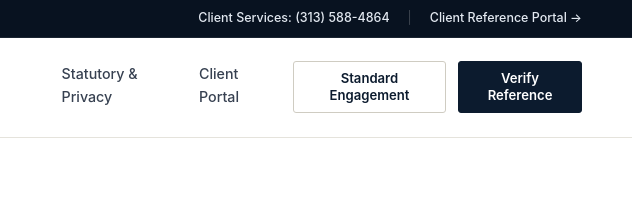
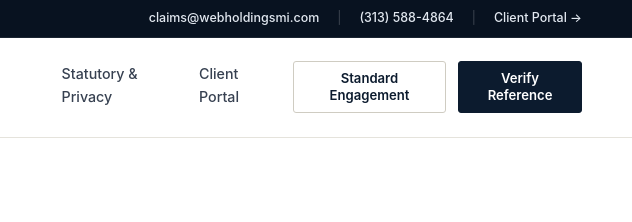
Before and after one commit to drcinc340/webholdingsmi, a plain HTML site: page index.html in a window 1280 px wide. Shown: the top 222 px of the page, 648-1280 px from the left. Drawn offline with Linux system fonts and the light colour scheme; no server answers.

Commit message:
Publish index.html

```diff
--- a/index.html
+++ b/index.html
@@ -29,9 +29,11 @@
         <span>Unclaimed Insurance &amp; Custodial Disbursement Audits</span>
       </div>
       <div class="utility-right">
-        <a href="tel:3135884864" class="utility-link">Client Services: (313) 588-4864</a>
+        <a href="mailto:claims@webholdingsmi.com" class="utility-link">claims@webholdingsmi.com</a>
         <span class="utility-sep">|</span>
-        <a href="portal.html" class="utility-link">Client Reference Portal &rarr;</a>
+        <a href="tel:3135884864" class="utility-link">(313) 588-4864</a>
+        <span class="utility-sep">|</span>
+        <a href="portal.html" class="utility-link">Client Portal &rarr;</a>
       </div>
     </div>
   </div>
@@ -470,7 +472,10 @@
             Michigan Unclaimed Life Insurance, Estate Benefit &amp; Custodial Disbursement Audit Services. Managed by
             Partners Adriano Vagnini and Josh Dinverno.
           </p>
-          <p>Client Services: <a href="tel:3135884864">(313) 588-4864</a></p>
+          <p>
+            Client Services: <a href="tel:3135884864">(313) 588-4864</a> &bull;
+            <a href="mailto:claims@webholdingsmi.com">claims@webholdingsmi.com</a>
+          </p>
         </div>
 
         <div>
```
